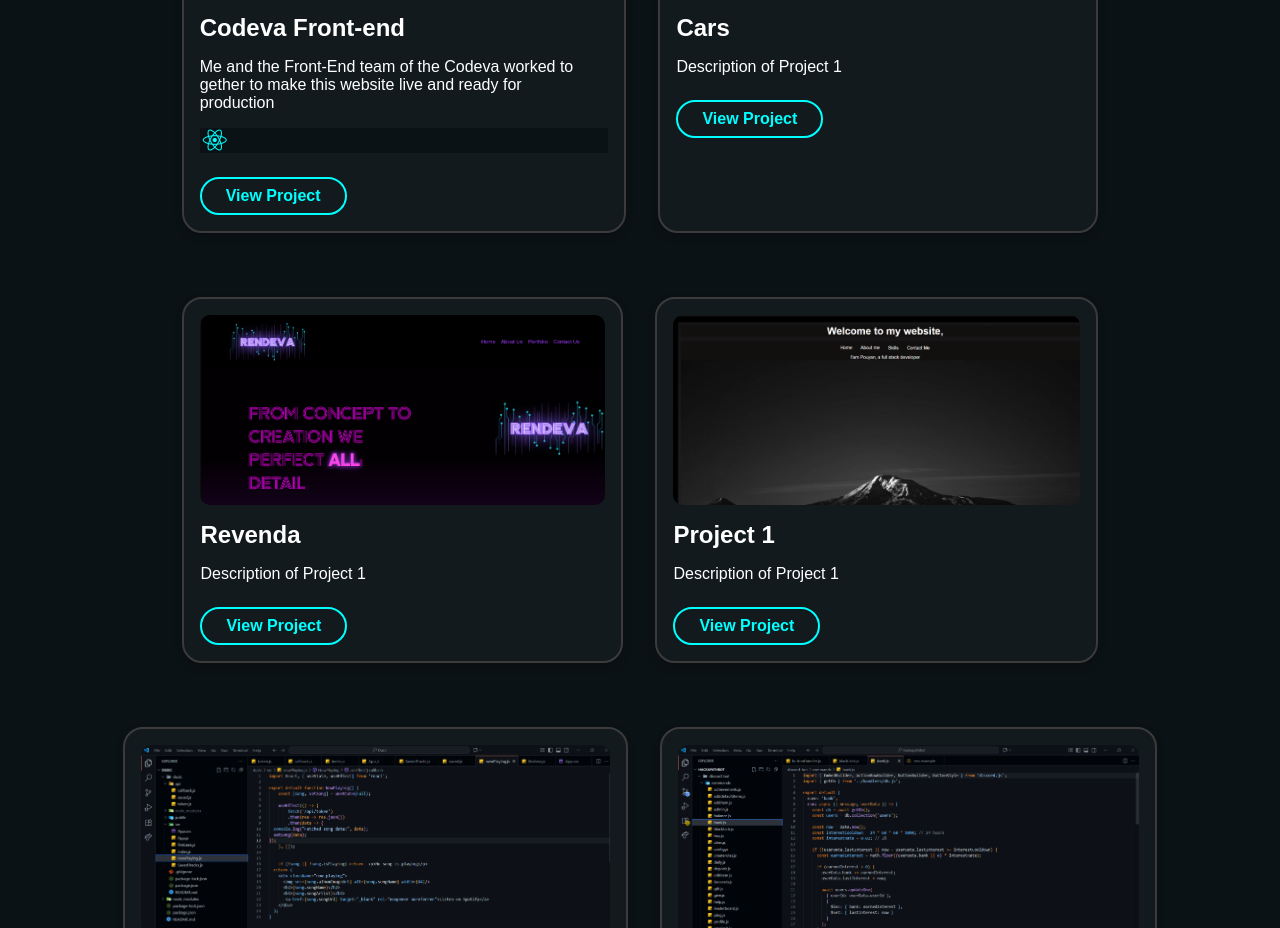
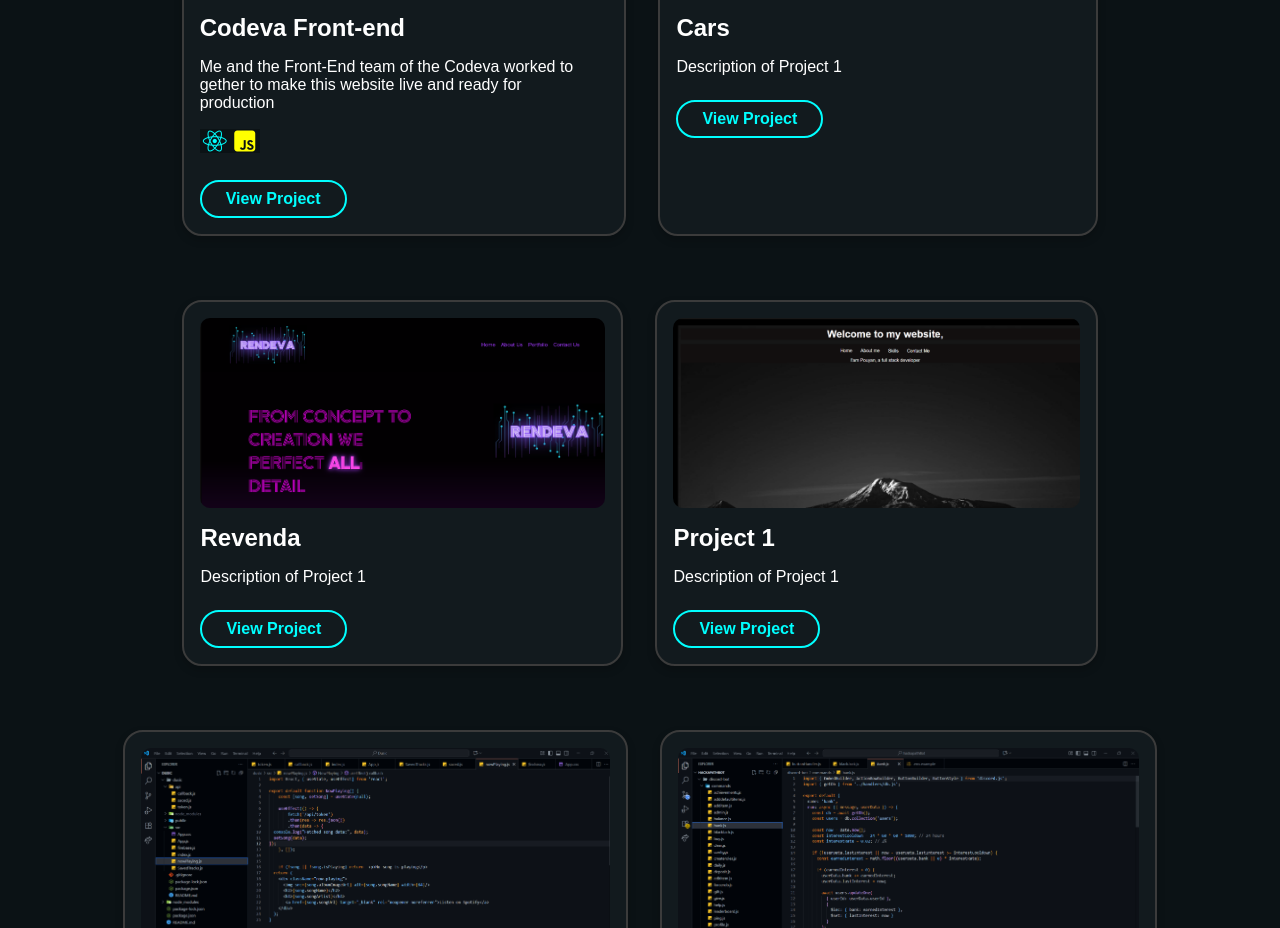
Before and after one commit to DanCreates1/Portfolio, a React (Vite) app: page / in a window 1280 px wide. Shown: the part 1780-2708 px from the top of the page. Built offline with nearby package versions, Linux system fonts and the light colour scheme.

Commit message:
added the icons

```diff
--- a/src/components/projects.jsx
+++ b/src/components/projects.jsx
@@ -12,7 +12,16 @@
               <h2>Codeva Front-end</h2>
               <p>Me and the Front-End team of the Codeva worked to gether to make this website live and ready for production</p>
               <div className="techStack">
-                <i class="fa-brands fa-react"></i>
+                <span>
+                  <i class="fa-brands fa-react"  style={{ color: "cyan" }}></i>
+                  <span className="tooltip">React</span>
+                </span>
+
+                <span>
+                  <i class="fa-brands fa-square-js" style={{ color: "yellow" }}></i>
+                  <span className="tooltip">JavaScript</span>
+                </span>
+
               </div>
               <a href="https://www.codeva.xyz"  target="_blank"><button>View Project</button></a>
             </div>
--- a/src/index.css
+++ b/src/index.css
@@ -328,8 +328,38 @@
   background-color: transparent;
 }
 
-.card > .techStack  > i{
+.card > .techStack > span{
   font-size: 1.5rem;
-  color: cyan;
   background-color: transparent;
 }
+
+.card > .techStack {
+  background: transparent;
+}
+
+.tooltip {
+  visibility: hidden;
+  opacity: 0;
+  background: black;
+  color: white;
+  padding: 4px 8px;
+  border-radius: 6px;
+  font-size: 0.9rem;
+  position: absolute;
+  bottom: 125%; /* position above the icon */
+  left: 50%;
+  transform: translateX(-50%);
+  transition: opacity 0.3s ease-in-out;
+  white-space: nowrap;
+  z-index: 10;
+}
+
+.techStack {
+  position: relative; /* important so tooltip positions relative to icon */
+  display: inline-block;
+}
+
+.techStack:hover .tooltip {
+  visibility: visible;
+  opacity: 1;
+}
```
